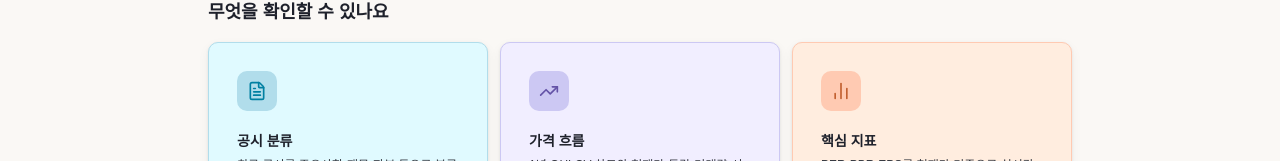
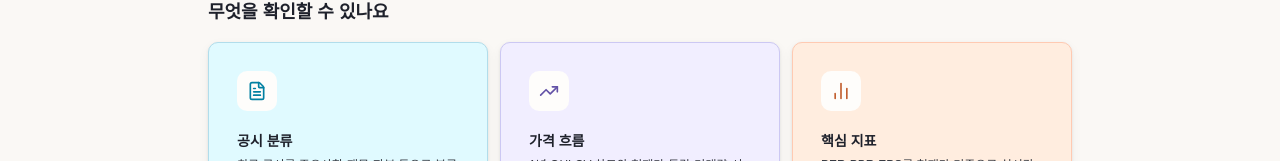
Before and after one commit to Donghunn-Lee/slate-kr, a Next.js app in the folder web/: page / in a window 1280 px wide. Shown: the part 781-942 px from the top of the page. Built offline with nearby package versions, Linux system fonts and the light colour scheme; no server answers; the database is empty.

Commit message:
style(home): fix faded service-card icon chips
- swap icon chip bg from bg-{tier}-border to bg-elevated
- border stage was too close to card bg at 40px scale (faded look)
- keep text-{tier}-accent glyph to carry the per-card color signal

```diff
--- a/web/src/entities/home/ServiceValue.tsx
+++ b/web/src/entities/home/ServiceValue.tsx
@@ -7,21 +7,21 @@ const CARDS = [
     title: "공시 분류",
     description: "최근 공시를 주요사항·재무·자본 등으로 분류해 태그 표시",
     variant: "sky" as const,
-    iconTint: "bg-sky-border text-sky-accent",
+    iconTint: "bg-elevated text-sky-accent",
   },
   {
     icon: TrendingUp,
     title: "가격 흐름",
     description: "1년 OHLCV 차트와 현재가·등락·거래량·시가총액",
     variant: "lavender" as const,
-    iconTint: "bg-lavender-border text-lavender-accent",
+    iconTint: "bg-elevated text-lavender-accent",
   },
   {
     icon: BarChart2,
     title: "핵심 지표",
     description: "PER·PBR·EPS를 현재가 기준으로 실시간 계산",
     variant: "peach" as const,
-    iconTint: "bg-peach-border text-peach-accent",
+    iconTint: "bg-elevated text-peach-accent",
   },
 ];
 
```
